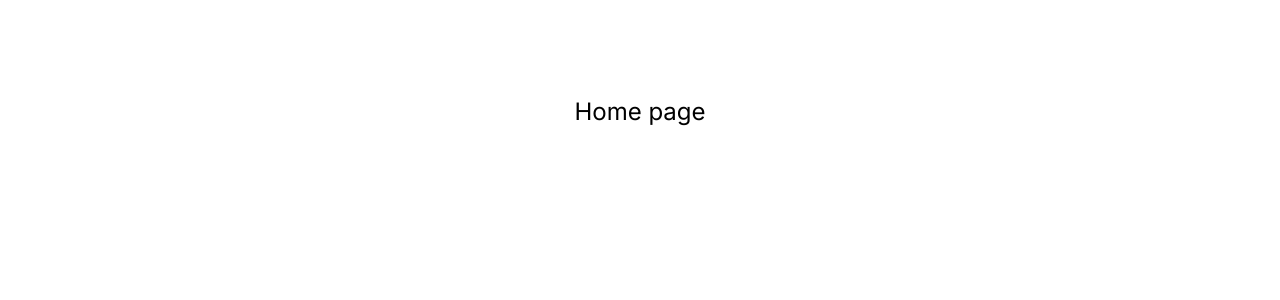
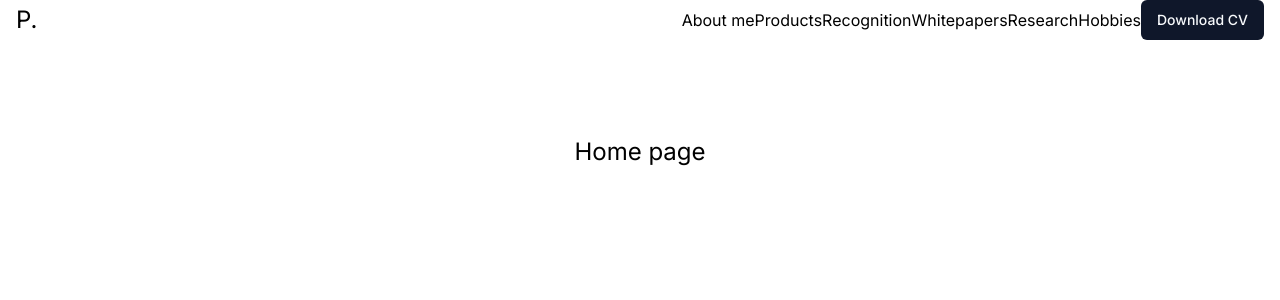
Before and after one commit to poorna1995/portfolio-template, a Next.js app: page / in a window 1280 px wide. Shown: the top 300 px of the page. Built offline with nearby package versions, Linux system fonts and the light colour scheme.

Commit message:
[created]:Header part

```diff
--- a/app/layout.tsx
+++ b/app/layout.tsx
@@ -1,22 +1,26 @@
-import './globals.css'
-import type { Metadata } from 'next'
-import { Inter } from 'next/font/google'
+import AppHeader from "@/components/AppHeader.js";
+import "./globals.css";
+import type { Metadata } from "next";
+import { Inter } from "next/font/google";
+import NewHeader from "@/components/AppHeader.js/newHeader";
 
-const inter = Inter({ subsets: ['latin'] })
+const inter = Inter({ subsets: ["latin"] });
 
 export const metadata: Metadata = {
-  title: 'Create Next App',
-  description: 'Generated by create next app',
-}
+  title: "Create Next App",
+  description: "Generated by create next app",
+};
 
 export default function RootLayout({
   children,
 }: {
-  children: React.ReactNode
+  children: React.ReactNode;
 }) {
   return (
     <html lang="en">
+      {/* <AppHeader /> */}
+      <NewHeader />
       <body className={inter.className}>{children}</body>
     </html>
-  )
+  );
 }
--- /dev/null
+++ b/components/AppHeader.js/newHeader.js
@@ -0,0 +1,43 @@
+"use client";
+
+import * as React from "react";
+import Link from "next/link";
+import { Menu } from "lucide-react";
+import Image from "next/image";
+import { Button } from "../ui/button";
+
+export default function NewHeader() {
+  const menus = [
+    { title: "About me", path: "/about" },
+    { title: "Products", path: "/products" },
+    { title: "Recognition", path: "/recognition" },
+    { title: "Whitepapers", path: "/whitepapers" },
+    { title: "Research", path: "/research" },
+    { title: "Hobbies", path: "/hobbies" },
+  ];
+
+  return (
+    <body>
+      <nav className="fixed h-24 shadow-xl bg-white w-full border-b-1 border-gray-300">
+        <div className="flex justify-between items-center h-full w-full px-4 py-4">
+          <Link href="/">
+            <h1 className="text-2xl font-bold">P.</h1>
+          </Link>
+
+          <div className="">
+            <ul className="flex justify-center items-center ">
+              {menus.map((item, id) => (
+                <li key={id} className="ml-10 text-#222 hover:text-2a2a2f">
+                  <Link href={item.path}>{item.title}</Link>
+                </li>
+              ))}
+              <Button className="ml-10 menu-item download-button">
+                Download CV
+              </Button>
+            </ul>
+          </div>
+        </div>
+      </nav>
+    </body>
+  );
+}
```
Also changed, not shown: components/AppHeader.js/index.js (added, +35 -0 lines).
